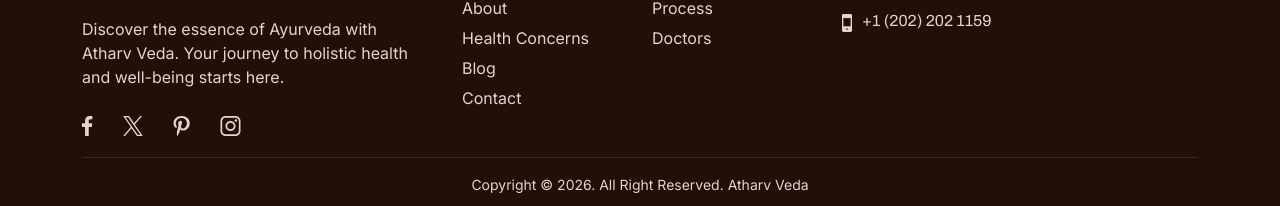
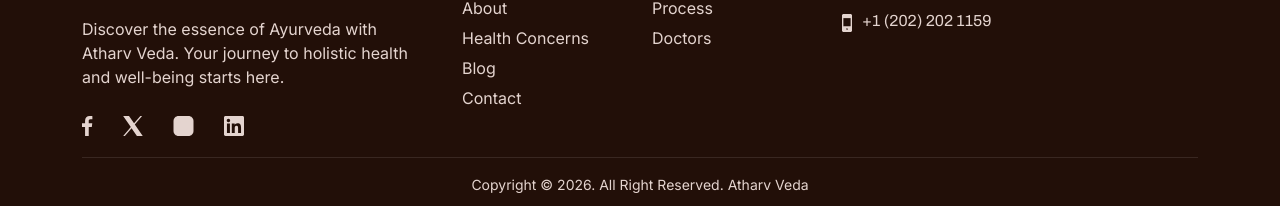
Before and after one commit to atharvveda/atharv, a Next.js app: page /about in a window 1280 px wide. Shown: the part 2479-2685 px from the top of the page. Built offline with nearby package versions, Linux system fonts and the light colour scheme.

Commit message:
updated social links

```diff
--- a/src/components/Footer.tsx
+++ b/src/components/Footer.tsx
@@ -34,37 +34,44 @@
                                 </div>
                                 <p>Discover the essence of Ayurveda with Atharv Veda. Your journey to holistic health and well-being starts here.</p>
                                 <ul className="ayur-social-link">
+                                    {/* Facebook */}
                                     <li>
-                                        <a href="#">
+                                        <a href="https://www.facebook.com/atharvvedaa" target="_blank" rel="noopener noreferrer">
                                             <svg width="11" height="20" viewBox="0 0 11 20" fill="none" xmlns="http://www.w3.org/2000/svg">
                                                 <path d="M6.74157 20V10.8777H9.80231L10.2615 7.32156H6.74157V5.05147C6.74157 4.0222 7.02622 3.32076 8.50386 3.32076L10.3854 3.31999V0.13923C10.06 0.0969453 8.94308 0 7.64308 0C4.92848 0 3.07002 1.65697 3.07002 4.69927V7.32156H0V10.8777H3.07002V20H6.74157Z" fill="#E4D4CF" />
                                             </svg>
                                         </a>
                                     </li>
+
+                                    {/* X (Twitter) */}
                                     <li>
-                                        <a href="#">
+                                        <a href="https://x.com/Atharv_veda" target="_blank" rel="noopener noreferrer">
                                             <svg width="20" height="20" viewBox="0 0 20 20" fill="none" xmlns="http://www.w3.org/2000/svg">
-                                                <path d="M11.8138 8.46864L19.0991 0H17.3727L11.0469 7.3532L5.9944 0H0.166992L7.8073 11.1193L0.166992 20H1.89349L8.57377 12.2348L13.9095 20H19.7369L11.8133 8.46864H11.8138ZM9.4491 11.2173L8.67498 10.1101L2.51557 1.29967H5.16736L10.1381 8.40994L10.9122 9.51718L17.3735 18.7594H14.7218L9.4491 11.2177V11.2173Z" fill="#E4D4CF" />
+                                                <path d="M11.8138 8.46864L19.0991 0H17.3727L11.0469 7.3532L5.9944 0H0.166992L7.8073 11.1193L0.166992 20H1.89349L8.57377 12.2348L13.9095 20H19.7369L11.8133 8.46864H11.8138Z" fill="#E4D4CF" />
                                             </svg>
                                         </a>
                                     </li>
+
+                                    {/* Instagram */}
                                     <li>
-                                        <a href="#">
-                                            <svg width="17" height="20" viewBox="0 0 17 20" fill="none" xmlns="http://www.w3.org/2000/svg">
-                                                <path d="M8.89667 0C3.41417 0.000833333 0.5 3.51333 0.5 7.34333C0.5 9.11917 1.4925 11.335 3.08167 12.0375C3.535 12.2417 3.475 11.9925 3.865 10.5008C3.88295 10.4406 3.88454 10.3766 3.8696 10.3156C3.85466 10.2545 3.82374 10.1985 3.78 10.1533C1.50833 7.52583 3.33667 2.12417 8.5725 2.12417C16.15 2.12417 14.7342 12.6092 9.89083 12.6092C8.6425 12.6092 7.7125 11.6292 8.00667 10.4167C8.36333 8.9725 9.06167 7.42 9.06167 6.37917C9.06167 3.75583 5.15333 4.145 5.15333 7.62083C5.15333 8.695 5.53333 9.42 5.53333 9.42C5.53333 9.42 4.27583 14.5 4.0425 15.4492C3.6475 17.0558 4.09583 19.6567 4.135 19.8808C4.15917 20.0042 4.2975 20.0433 4.375 19.9417C4.49917 19.7792 6.01917 17.6108 6.445 16.0433C6.6 15.4725 7.23583 13.1558 7.23583 13.1558C7.655 13.9125 8.86333 14.5458 10.1508 14.5458C13.9808 14.5458 16.7492 11.1792 16.7492 7.00167C16.7358 2.99667 13.3083 0 8.89667 0Z" fill="#E4D4CF" />
+                                        <a href="https://www.instagram.com/atharv_veda/" target="_blank" rel="noopener noreferrer">
+                                            <svg width="21" height="20" viewBox="0 0 21 20" fill="none" xmlns="http://www.w3.org/2000/svg">
+                                                <path d="M15.4996 0H5.49988C2.75019 0 0.5 2.25019 0.5 4.99988V15.0001C0.5 17.7491 2.75019 20 5.49988 20H15.4996C18.2493 20 20.4995 17.7491 20.4995 15.0001V4.99988C20.4995 2.25019 18.2493 0 15.4996 0Z" fill="#E4D4CF" />
+                                                <path d="M10.4999 5C7.73793 5 5.5 7.23818 5.5 9.99988C5.5 12.7606 7.73793 15.0002 10.4999 15.0002C13.261 15.0002 15.4998 12.7606 15.4998 9.99988C15.4998 7.23818 13.261 5 10.4999 5Z" fill="#E4D4CF" />
                                             </svg>
                                         </a>
                                     </li>
+
+                                    {/* LinkedIn */}
                                     <li>
-                                        <a href="#">
-                                            <svg width="21" height="20" viewBox="0 0 21 20" fill="none" xmlns="http://www.w3.org/2000/svg">
-                                                <path d="M15.4996 0H5.49988C2.75019 0 0.5 2.25019 0.5 4.99988V15.0001C0.5 17.7491 2.75019 20 5.49988 20H15.4996C18.2493 20 20.4995 17.7491 20.4995 15.0001V4.99988C20.4995 2.25019 18.2493 0 15.4996 0ZM18.8328 15.0001C18.8328 16.8376 17.3381 18.3333 15.4996 18.3333H5.49988C3.66218 18.3333 2.16671 16.8376 2.16671 15.0001V4.99988C2.16671 3.16193 3.66218 1.66671 5.49988 1.66671H15.4996C17.3381 1.66671 18.8328 3.16193 18.8328 4.99988V15.0001Z" fill="#E4D4CF" />
-                                                <path d="M15.9172 5.83295C16.6075 5.83295 17.1672 5.27332 17.1672 4.58298C17.1672 3.89264 16.6075 3.33301 15.9172 3.33301C15.2269 3.33301 14.6672 3.89264 14.6672 4.58298C14.6672 5.27332 15.2269 5.83295 15.9172 5.83295Z" fill="#E4D4CF" />
-                                                <path d="M10.4999 5C7.73793 5 5.5 7.23818 5.5 9.99988C5.5 12.7606 7.73793 15.0002 10.4999 15.0002C13.261 15.0002 15.4998 12.7606 15.4998 9.99988C15.4998 7.23818 13.261 5 10.4999 5ZM10.4999 13.3335C8.65915 13.3335 7.16671 11.8411 7.16671 9.99988C7.16671 8.15866 8.65915 6.66671 10.4999 6.66671C12.3406 6.66671 13.833 8.15866 13.833 9.99988C13.833 11.8411 12.3406 13.3335 10.4999 13.3335Z" fill="#E4D4CF" />
+                                        <a href="https://www.linkedin.com/in/atharv-veda-b636163a6/" target="_blank" rel="noopener noreferrer">
+                                            <svg width="20" height="20" viewBox="0 0 24 24" fill="#E4D4CF" xmlns="http://www.w3.org/2000/svg">
+                                                <path d="M22.23 0H1.77C.79 0 0 .774 0 1.727V22.27C0 23.227.79 24 1.77 24H22.23C23.21 24 24 23.227 24 22.27V1.727C24 .774 23.21 0 22.23 0ZM7.12 20.452H3.56V9H7.12V20.452ZM5.34 7.433C4.21 7.433 3.29 6.51 3.29 5.38C3.29 4.25 4.21 3.33 5.34 3.33C6.47 3.33 7.39 4.25 7.39 5.38C7.39 6.51 6.47 7.433 5.34 7.433ZM20.45 20.452H16.89V14.86C16.89 13.53 16.86 11.82 15.04 11.82C13.19 11.82 12.91 13.29 12.91 14.76V20.452H9.35V9H12.77V10.56H12.82C13.3 9.66 14.47 8.71 16.2 8.71C19.8 8.71 20.45 11.08 20.45 14.17V20.452Z" />
                                             </svg>
                                         </a>
                                     </li>
                                 </ul>
+
                             </div>
                         </div>
                         <div className="col-lg-2 col-md-6 col-sm-6">
```
